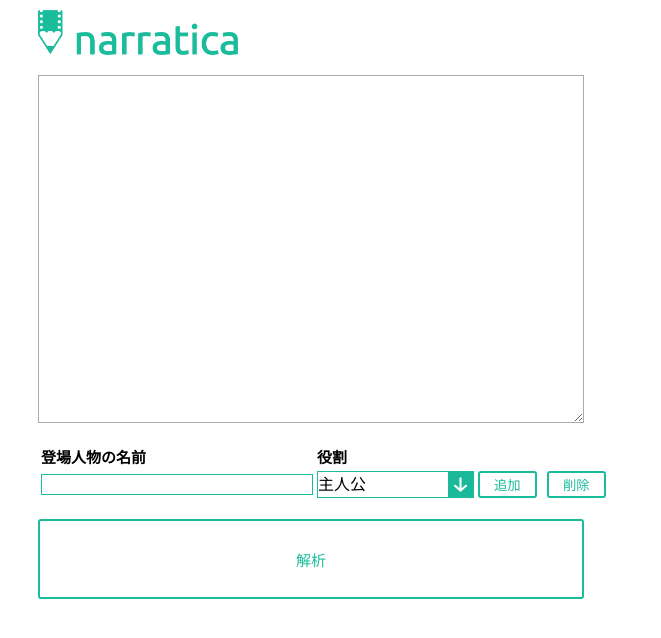
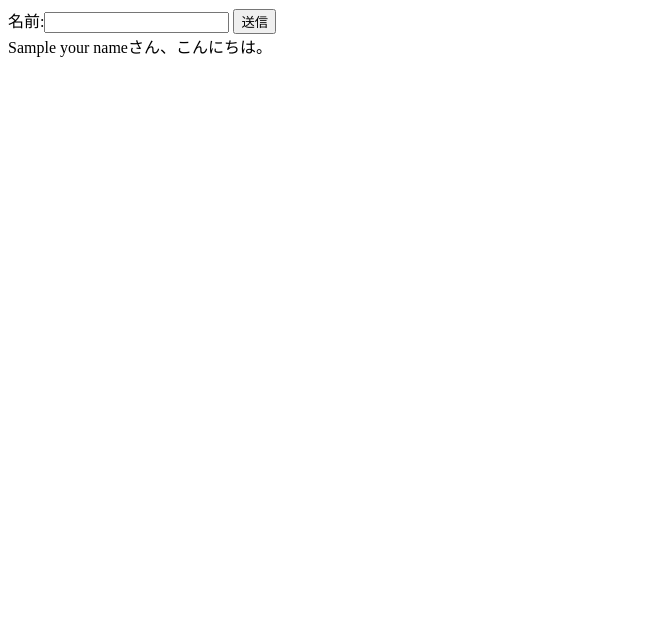
Before and after one commit to yuki-tama/working, a Django app: template templates/form/form.html in a window 1280 px wide. Shown: the top 638 px of the page, without its empty margins (0-661 px from the left). Run offline with Django 3.2, Linux system fonts and the light colour scheme; the template is opened without the code that fills it: most values are stand-ins (such as "Sample title", 1, 10 or a date in 2020); some libraries are stand-ins or nearby versions.

Commit message:
フォームできた

```diff
--- a/form/views.py
+++ b/form/views.py
@@ -2,7 +2,8 @@ from django.shortcuts import render
 from django.http import HttpResponse
 
 def form(request):
-    return render(request, 'form/form.html', {})
+    d = {"your_name" : request.POST.get("your_name")}
+    return render(request, 'form/form.html', d)
 
 def arrange_format(req):    # AJAXに答える関数
     import json
--- a/templates/form/form.html
+++ b/templates/form/form.html
@@ -4,63 +4,17 @@
 <html lang="en">
 <head>
     <meta charset="UTF-8">
-    <title>narratica</title>
-    <link rel="shortcut icon" href="{% static "form/icon.png"%}">
-    <link rel="stylesheet" type="text/css" href="{% static 'form/style.css' %}">
 </head>
 <body>
-<div class="form_area" style="width:600px;">
-    <img src="{% static "form/narratica_logo.png"%}" width="200">
-    <!-- Write "onkeypress="analyze(false)" when you wanted to do asynchronous data transmitt -->
-    <p class="scenario_area">
-      <textarea id="comment" name="comment" cols="60" rows="19"></textarea>
-    <p/>
-    <table  frame="void" style="border:none" id="tbl">
-        <tr>
-            <th class="table_hedding1">登場人物の名前</th>
-            <th class="table_hedding1">役割</th>
-            <th class="table_hedding2"></th>
-            <th class="table_hedding2"></th>
-        </tr>
-        <tr>
-          <td>
-            <input class="charanameInp" type="text" id="txt1" name="txt1" size="30"></input>
-          </td>
-          <td>
-            <select class="select" id="select1" name="select1">
-              <option>主人公</option>
-              <option>協力者</option>
-              <option>依頼者</option>
-              <option>犠牲者</option>
-              <option>狂言回し</option>
-              <option>敵</option>
-              <option>ライバル</option>
-              <option>支援者</option>
-            </select>
-          </td>
-          <td>
-            <input class="addBtn" type="button" id="addBtn1" name="addBtn1" value="追加" onclick="appendRow(this)"></input>
-          </td>
-          <td>
-            <input class="delBtn" type="button" id="delBtn1" name="delBtn1" value="削除" onclick="deleteRow(this)"></input>
-          </td>
-        </tr>
-    </table>
-    <br/>
-    <input id="analyze" class="square_btn" type = "submit" value ="解析">
-    <div class="loading">
-        <div class="loading_icon"></div>
-    </div>
-</div>
-<!-- <div style="width: 40%; display: none;" id="divdiv">
-</div> -->
-<!-- <h3 align="center" style="display: none" id="graphtitle"></h3>
-<div id="graph_area" style="display: none"></div>
-<div id="tab-emotion"></div>
-<div id="hide-emotion"></div> -->
+  {% block body %}
+      <form action="" method="post">
+        {% csrf_token %}
+          <label>名前:<input type="text" size="20" name="your_name"></label>
+          <input type="submit" value="送信">
+      </form>
+      {% if your_name %}
+          {{ your_name }}さん、こんにちは。
+      {% endif %}
+  {% endblock %}
 </body>
-<script src="//ajax.googleapis.com/ajax/libs/jquery/3.2.1/jquery.min.js"></script>
-<!-- <script src="Chart.min.js"></script> -->
-<script src="{% static "form/onclickevent.js"%}"></script>
-
 </html>
```
